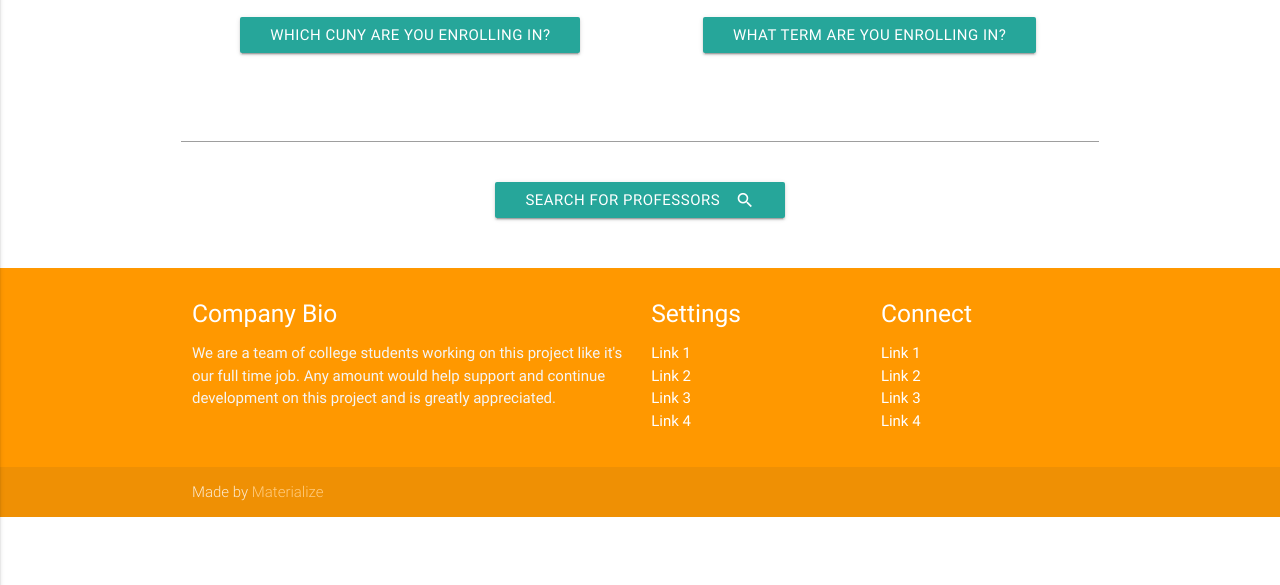
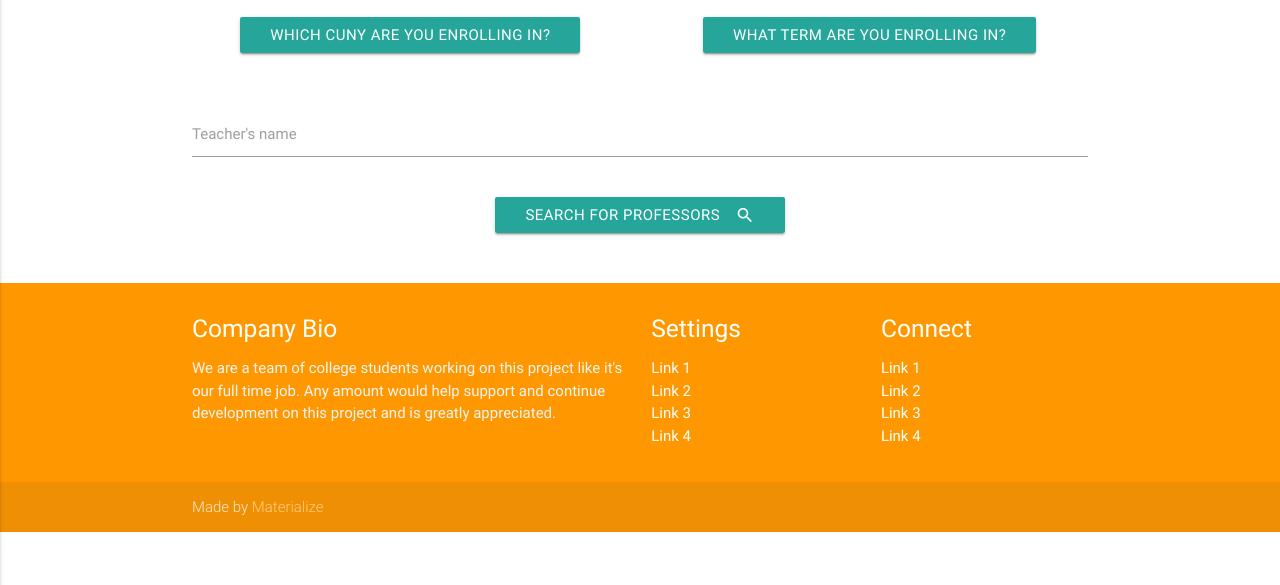
Before and after one commit to Alan19/SchedulePlanner, a plain HTML site: page CollegePlanner.html in a window 1280 px wide. Shown: the part 215-800 px from the top of the page. Drawn offline with nearby package versions, Linux system fonts and the light colour scheme.

Commit message:
Added label to input

```diff
--- a/CollegePlanner.html
+++ b/CollegePlanner.html
@@ -73,7 +73,10 @@
                 </div>
                 <br />
                 <div class="row">
-                    <input id = "teacher" type = "text"/>
+                    <div class = "input-field col s12">
+                        <input id = "teacher" type = "text" class = "validate"/>
+                        <label for="teacher">Teacher's name</label>
+                    </div>
                 </div>
                 <div class="row">
                     <center>
```
